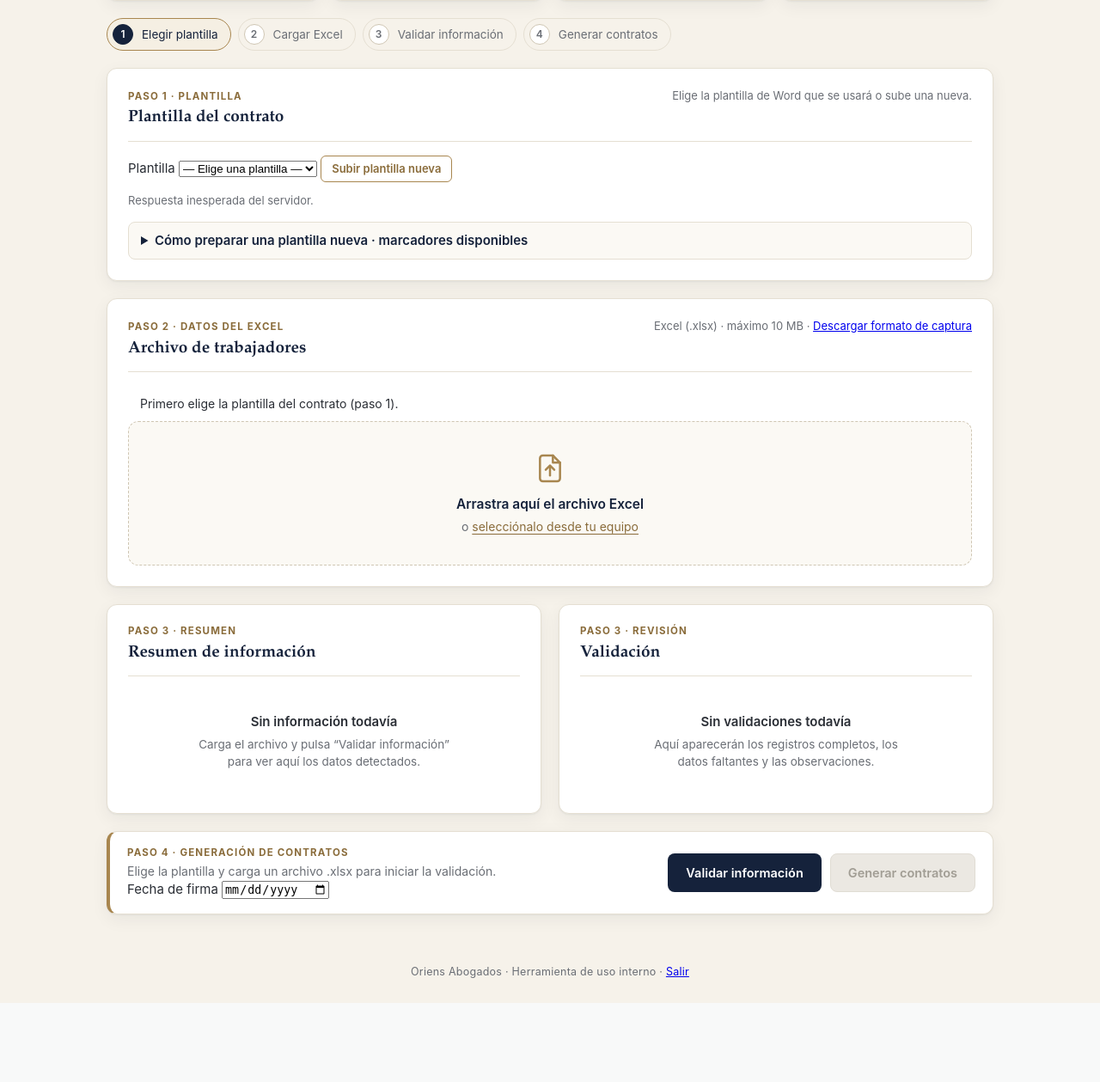
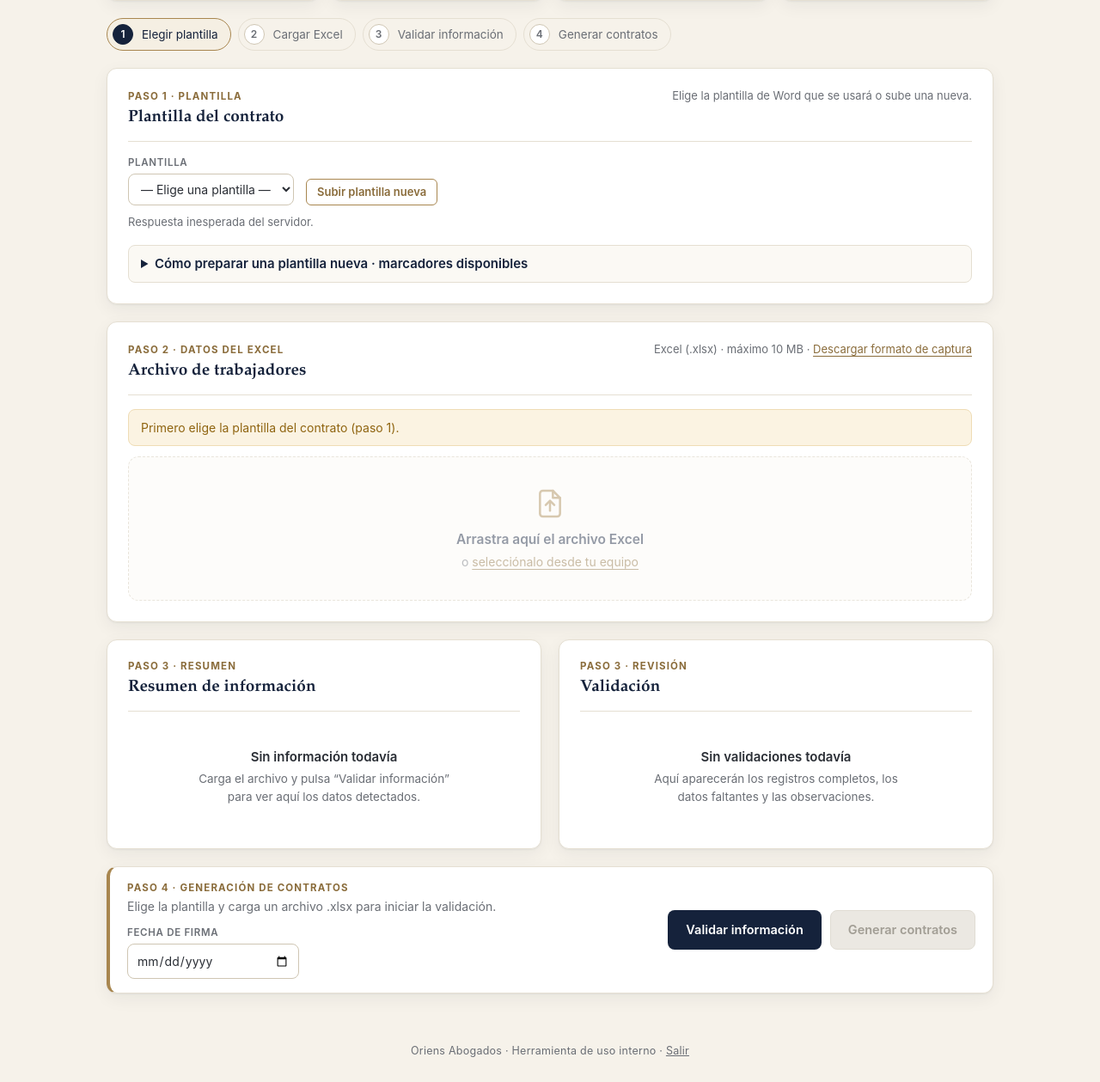
Before and after one commit to oriens-lang/Contratos-laborales-automatizados, a Flask app: page / in a window 1280 px wide. Shown: the part 252-1511 px from the top of the page at 86% size. Before the commit the page ends 1419 px from the top, so only its background shows below. Run offline with Flask 3, Linux system fonts and the light colour scheme.

Commit message:
Estilos: paso de plantilla, acceso y banda de estado

```diff
--- a/static/css/estilos.css
+++ b/static/css/estilos.css
@@ -565,6 +565,69 @@ p { margin: 0; }
 .boton-accion:hover { background: var(--dorado-tenue); }
 .boton-accion:focus-visible { outline: 2px solid var(--dorado); outline-offset: 2px; }
 
+a.boton-accion { display: inline-flex; align-items: center; text-decoration: none; }
+
+.barra-acciones__campos {
+  display: flex;
+  flex-wrap: wrap;
+  align-items: flex-end;
+  gap: 10px 14px;
+  margin-top: 12px;
+}
+
+.campo { display: flex; flex-direction: column; gap: 4px; }
+
+.campo__etiqueta {
+  font-size: 11.5px;
+  font-weight: 600;
+  letter-spacing: .06em;
+  text-transform: uppercase;
+  color: var(--texto-suave);
+}
+
+.campo select,
+.campo input {
+  min-width: 200px;
+  padding: 8px 10px;
+  border: 1px solid var(--borde-fuerte);
+  border-radius: 8px;
+  background: var(--superficie);
+  font: inherit;
+  font-size: 14px;
+  color: var(--texto);
+}
+
+.campo select:focus-visible,
+.campo input:focus-visible { outline: 2px solid var(--dorado); outline-offset: 1px; }
+
+.enlace { color: var(--dorado-oscuro); text-underline-offset: 3px; }
+.pie a { color: inherit; }
+
+/* Paso 1 · Plantilla */
+.plantilla-eleccion { display: flex; flex-wrap: wrap; align-items: flex-end; gap: 10px 14px; }
+.campo--ancho select { min-width: min(420px, 100%); }
+#nota-plantilla { margin-top: 10px; }
+.guia { margin-top: 16px; }
+.guia .panel-nota { margin: 10px 0 12px; }
+.guia code, .tabla--guia code {
+  padding: 1px 6px;
+  border-radius: 4px;
+  background: var(--dorado-tenue);
+  font-size: 13px;
+  color: var(--tinta);
+}
+.tabla--guia td { white-space: normal; }
+.boton-copiar { padding: 3px 10px; font-size: 12px; }
+
+/* Paso 2 bloqueado hasta elegir plantilla */
+.mensaje--aviso { margin: 0 0 12px; background: var(--alerta-tenue); border: 1px solid #efdcb5; color: var(--alerta); }
+.tarjeta--bloqueada .zona-carga { opacity: .45; pointer-events: none; }
+
+.contenido--acceso { max-width: 480px; padding-top: 48px; }
+.formulario { display: flex; flex-direction: column; gap: 14px; }
+.formulario .campo input { width: 100%; }
+.formulario .boton { align-self: flex-start; }
+
 .boton--secundario { background: transparent; border-color: var(--dorado); color: var(--dorado-oscuro); }
 .boton--secundario:hover:not(:disabled) { background: var(--dorado-tenue); }
 
```
